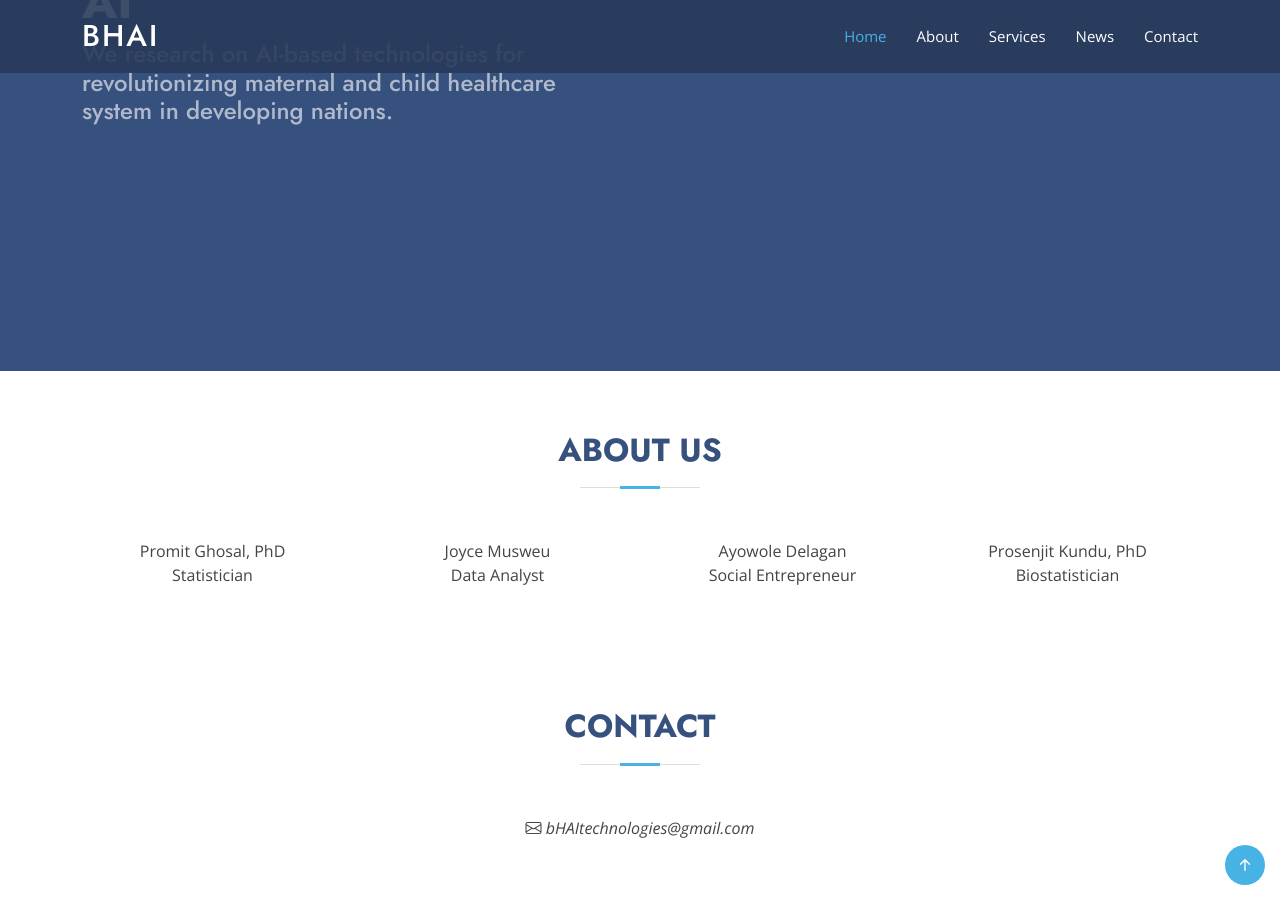
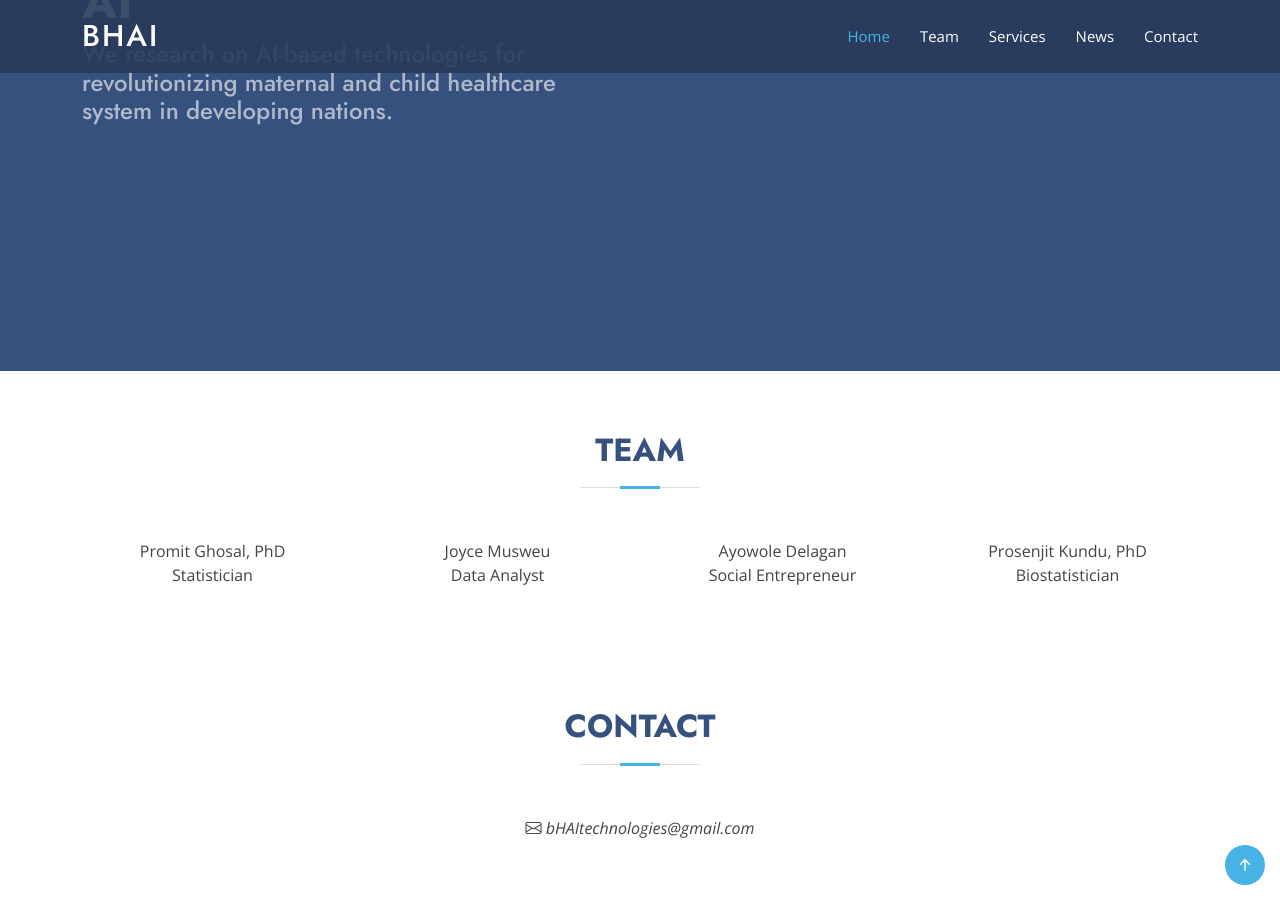
Before and after one commit to betterhealthusingAI/betterhealthusingAI.github.io, a Jekyll site: the page built from index.html, in a window 1280 px wide and 900 px high, scrolled down 349 px. Built offline with Jekyll 4.4.1, drawn with Linux system fonts in a browser that asks for light colours.

Commit message:
Update design_one.html

```diff
--- a/_layouts/design_one.html
+++ b/_layouts/design_one.html
@@ -50,7 +50,7 @@
       <nav id="navbar" class="navbar">
         <ul>
           <li><a class="nav-link scrollto active" href="#hero">Home</a></li>
-          <li><a class="nav-link scrollto" href="#about">About</a></li>
+          <li><a class="nav-link scrollto" href="#about">Team</a></li>
           <li><a class="nav-link scrollto" href="#services">Services</a></li>
           <li><a class="nav-link scrollto" href="#news">News</a></li>
           <li><a class="nav-link scrollto" href="#contact">Contact</a></li>
@@ -87,7 +87,7 @@
       <div class="container" data-aos="fade-up">
 
         <div class="section-title">
-          <h2>About Us</h2>
+          <h2>Team</h2>
         </div>
 
         <div class="row content">
```
